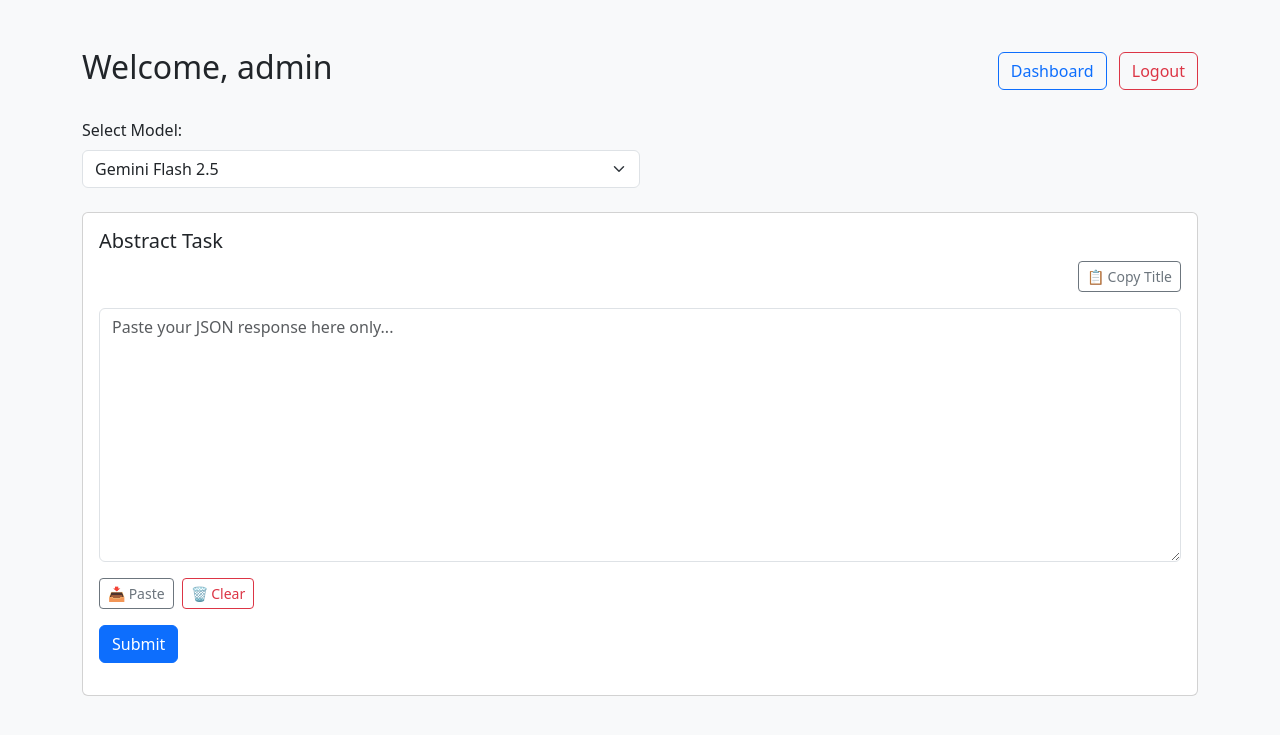
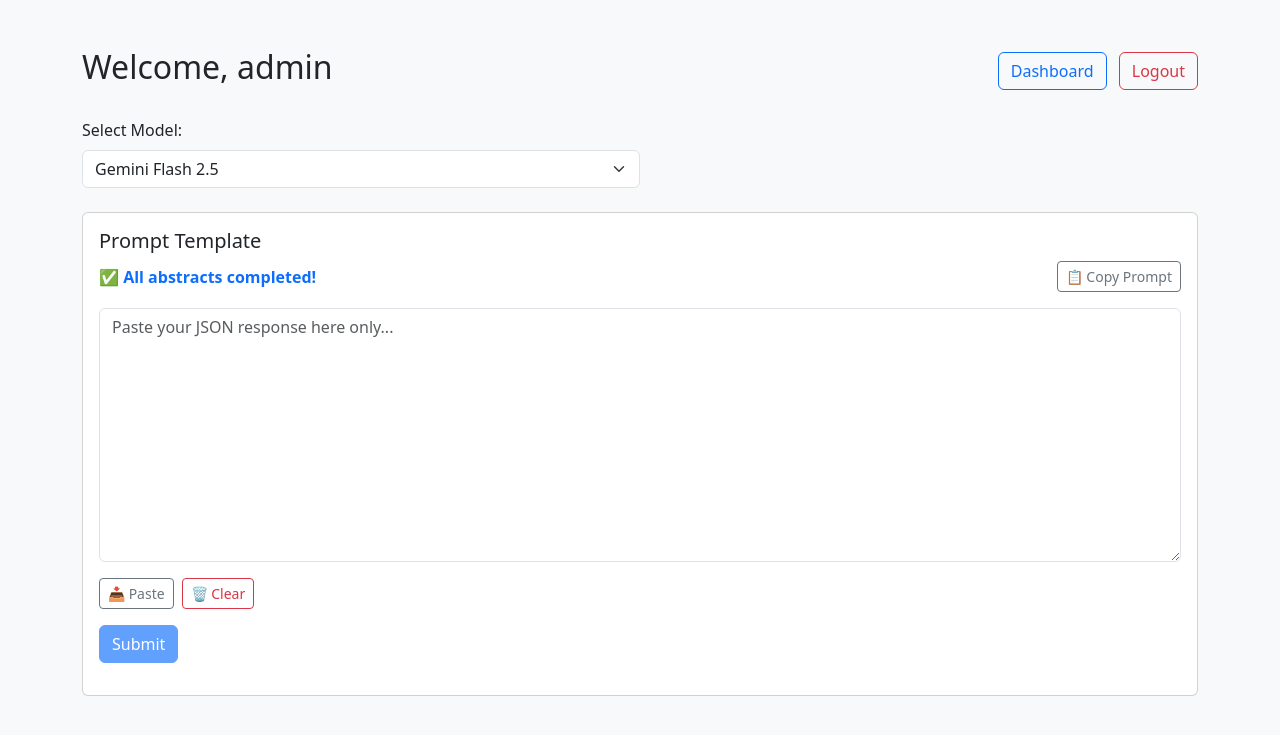
Before and after one commit to Testgptmodels/college_abstract_portal, a Flask app: page /submit in a window 1280 px wide. Shown: the top 735 px of the page. Run offline with Flask 3, Linux system fonts and the light colour scheme; the visitor is signed in with stand-in values (Sample User, id 1); some libraries are stand-ins or nearby versions.

Commit message:
Add files via upload

```diff
--- a/templates/abstract_submit.html
+++ b/templates/abstract_submit.html
@@ -37,13 +37,11 @@
 
     <div class="card">
       <div class="card-body">
-        <h5 class="card-title">Abstract Task</h5>
+        <h5 class="card-title">Prompt Template</h5>
         <div class="d-flex align-items-center mb-3">
-          <div id="task-prompt" class="text-primary flex-grow-1 fw-bold"></div>
-          <button id="copyBtn" class="btn btn-outline-secondary btn-sm">📋 Copy Title</button>
+          <div id="task-prompt" class="text-primary flex-grow-1 fw-bold" style="white-space: pre-wrap;"></div>
+          <button id="copyBtn" class="btn btn-outline-secondary btn-sm">📋 Copy Prompt</button>
         </div>
-
-
 
         <textarea id="response" class="form-control mb-3" rows="10" placeholder="Paste your JSON response here only..." readonly onpaste="setTimeout(() => this.removeAttribute('readonly'), 10);"></textarea>
 
@@ -78,7 +76,7 @@
       const res = await fetch(`/get_next/${model}`);
       const data = await res.json();
       if (!data.title) {
-        document.getElementById('task-title').innerText = '✅ All abstracts completed!';
+        document.getElementById('task-prompt').innerText = '✅ All abstracts completed!';
         document.getElementById('submitBtn').disabled = true;
       } else {
         currentTask = data;
@@ -92,9 +90,9 @@
     document.getElementById('modelSelect').addEventListener('change', loadTask);
 
     document.getElementById('copyBtn').addEventListener('click', () => {
-      const titleText = document.getElementById('task-title').innerText;
-      navigator.clipboard.writeText(titleText).then(() => {
-        showToast('✅ Title copied to clipboard.', 'success');
+      const promptText = document.getElementById('task-prompt').innerText;
+      navigator.clipboard.writeText(promptText).then(() => {
+        showToast('✅ Prompt copied to clipboard.', 'success');
       });
     });
 
```
